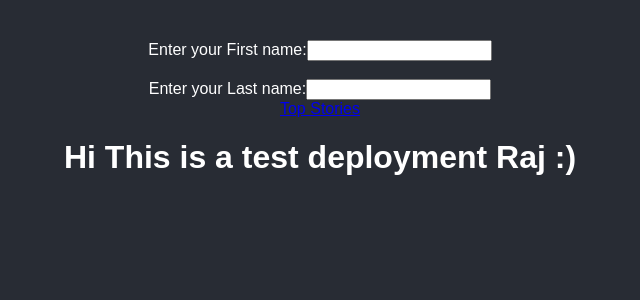
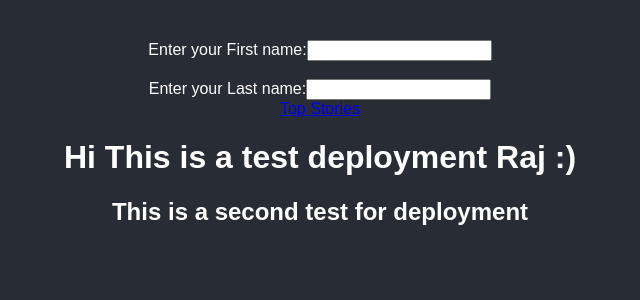
Before and after one commit to rassu18/rassu18.github.io, a React (Create React App) app: page / in a window 1280 px wide. Shown: the top 300 px of the page, without its empty margins (320-960 px from the left). Built offline with nearby package versions, Linux system fonts and the light colour scheme.

Commit message:
second commit

```diff
--- a/src/App.js
+++ b/src/App.js
@@ -11,6 +11,7 @@ function App() {
 
       <SecondComponent />
       <h1>Hi This is a test deployment Raj :)</h1>
+      <h2>This is a second test for deployment</h2>
 
     </div>
 
```
